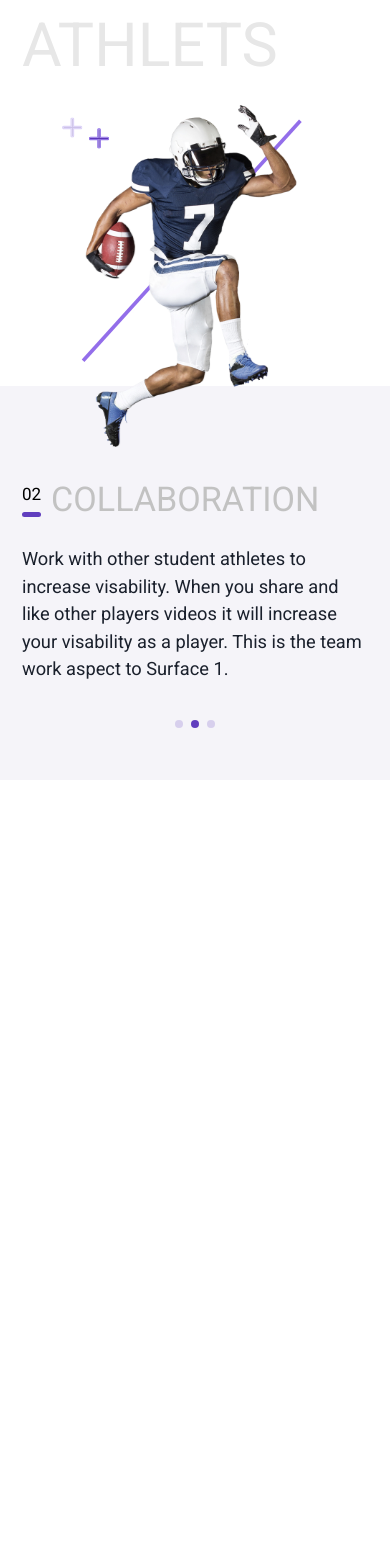
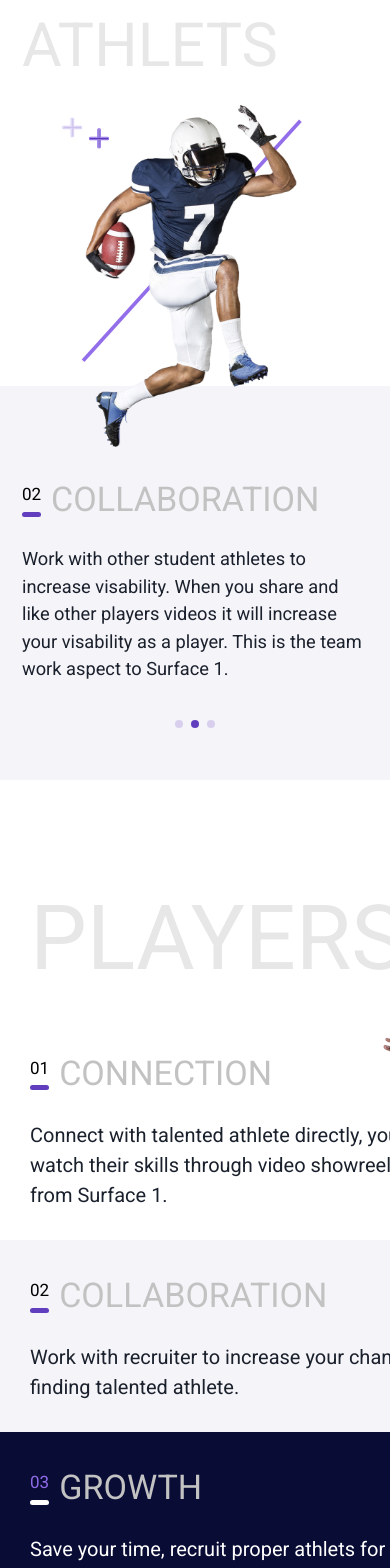
Before and after one commit to Narawit-S/tripetch-assignment, a Next.js app: page /sports in a window 390 px wide. Shown: the top 1568 px of the page. Before the commit the page ends 844 px from the top, so only its background shows below. Built offline with nearby package versions, Linux system fonts and the light colour scheme.

Commit message:
feat: players desktop and tablet

```diff
--- /dev/null
+++ b/src/features/sports/components/Players.tsx
@@ -0,0 +1,80 @@
+import Image from 'next/image'
+import { AspectRatio, Box, Stack, Text } from '@chakra-ui/react'
+
+import { ContentNumber } from './ContentNumber'
+import {
+  firstContentPadding,
+  secondContentPadding,
+  thirdContentPadding,
+} from '../styles'
+
+export const Players = () => {
+  return (
+    <Box position="relative" overflow="hidden">
+      <AspectRatio
+        sx={{
+          w: { base: '691px', lg: '991px' },
+          h: { base: '568px', lg: '815px' },
+          position: 'absolute',
+          left: { base: '380px', xl: '560px', '2xl': '717px' },
+          top: { base: '100px', lg: 0 },
+        }}
+      >
+        <Image src="/sports/basketball.svg" alt="basketball" fill />
+      </AspectRatio>
+      <Box
+        layerStyle="sectionPadding2"
+        sx={{ pt: { base: '40px', lg: 'unset' } }}
+      >
+        <Text
+          layerStyle="content"
+          sx={{
+            color: 'gray.200',
+            fontSize: '90px',
+            pt: { base: '51px', lg: '124px' },
+            textTransform: 'uppercase',
+          }}
+        >
+          players
+        </Text>
+      </Box>
+      <Box layerStyle="sectionPadding2" sx={firstContentPadding}>
+        <Stack layerStyle="content" spacing="21px">
+          <ContentNumber count="01" title="connection" />
+          <Text sx={{ fontSize: 'xl' }}>
+            Connect with talented athlete directly, you can watch their skills
+            through video showreels directly from Surface 1.
+          </Text>
+        </Stack>
+      </Box>
+      <Box layerStyle="sectionPadding2" sx={secondContentPadding}>
+        <Stack layerStyle="content" spacing="21px">
+          <ContentNumber count="02" title="collaboration" />
+          <Text sx={{ fontSize: 'xl' }}>
+            Work with recruiter to increase your chances of finding talented
+            athlete.
+          </Text>
+        </Stack>
+      </Box>
+      <Box
+        layerStyle="sectionPadding2"
+        sx={{
+          ...thirdContentPadding,
+          bg: 'purple.800',
+        }}
+      >
+        <Stack layerStyle="content" spacing="21px">
+          <ContentNumber
+            count="03"
+            underlineColor="white"
+            textColor="purple.600"
+            title="growth"
+          />
+          <Text sx={{ color: 'white', fontSize: 'xl' }}>
+            Save your time, recruit proper athlets for your team.
+          </Text>
+        </Stack>
+      </Box>
+    </Box>
+  )
+}
--- /dev/null
+++ b/src/features/sports/components/index.ts
@@ -0,0 +1,2 @@
+export * from './Athlets'
+export * from './Players'
--- a/src/features/sports/pages/SportsPage.tsx
+++ b/src/features/sports/pages/SportsPage.tsx
@@ -2,12 +2,13 @@
 
 import { Box } from '@chakra-ui/react'
 
-import { Athlets } from '../components/Athlets'
+import { Athlets, Players } from '../components'
 
 const SportsPage = () => {
   return (
     <Box>
       <Athlets />
+      <Players />
     </Box>
   )
 }
--- /dev/null
+++ b/src/features/sports/styles/index.ts
@@ -0,0 +1,18 @@
+import { SystemStyleObject } from '@chakra-ui/react'
+
+export const firstContentPadding: SystemStyleObject = {
+  pt: { base: '42px', lg: '59px' },
+  pb: { base: '30px', lg: '56px' },
+}
+
+export const secondContentPadding: SystemStyleObject = {
+  bg: 'purple.100',
+  pt: { base: '30px', lg: '53px' },
+  pb: { base: '30px', lg: '56px' },
+}
+
+export const thirdContentPadding: SystemStyleObject = {
+  bg: 'purple.500',
+  pt: { base: '30px', lg: '80px' },
+  pb: { base: '58px', lg: '98px' },
+}
--- a/src/styles/theme/colors.ts
+++ b/src/styles/theme/colors.ts
@@ -7,5 +7,7 @@ export const colors = {
     100: '#F5F4F9',
     400: '#603EBE',
     500: '#5E3DB3',
+    600: '#8F6BE8',
+    800: '#090C35',
   },
 }
--- a/src/styles/theme/layerStyles.ts
+++ b/src/styles/theme/layerStyles.ts
@@ -2,6 +2,13 @@ export const layerStyles = {
   sectionPadding: {
     pl: { base: '30px', xl: '321px' },
     pr: { base: '30px', xl: '90px', '2xl': '195px' },
+  },
+  sectionPadding2: {
+    pr: { base: '30px', xl: '321px' },
+    pl: { base: '30px', xl: '90px', '2xl': '195px' },
+  },
+  content: {
+    w: { base: '446px', xl: '560px', '2xl': '717px' },
   },
   contentRight: {
     w: { base: '446px', xl: '560px', '2xl': '717px' },
```
Also changed, not shown: public/sports/basketball.svg (added).
